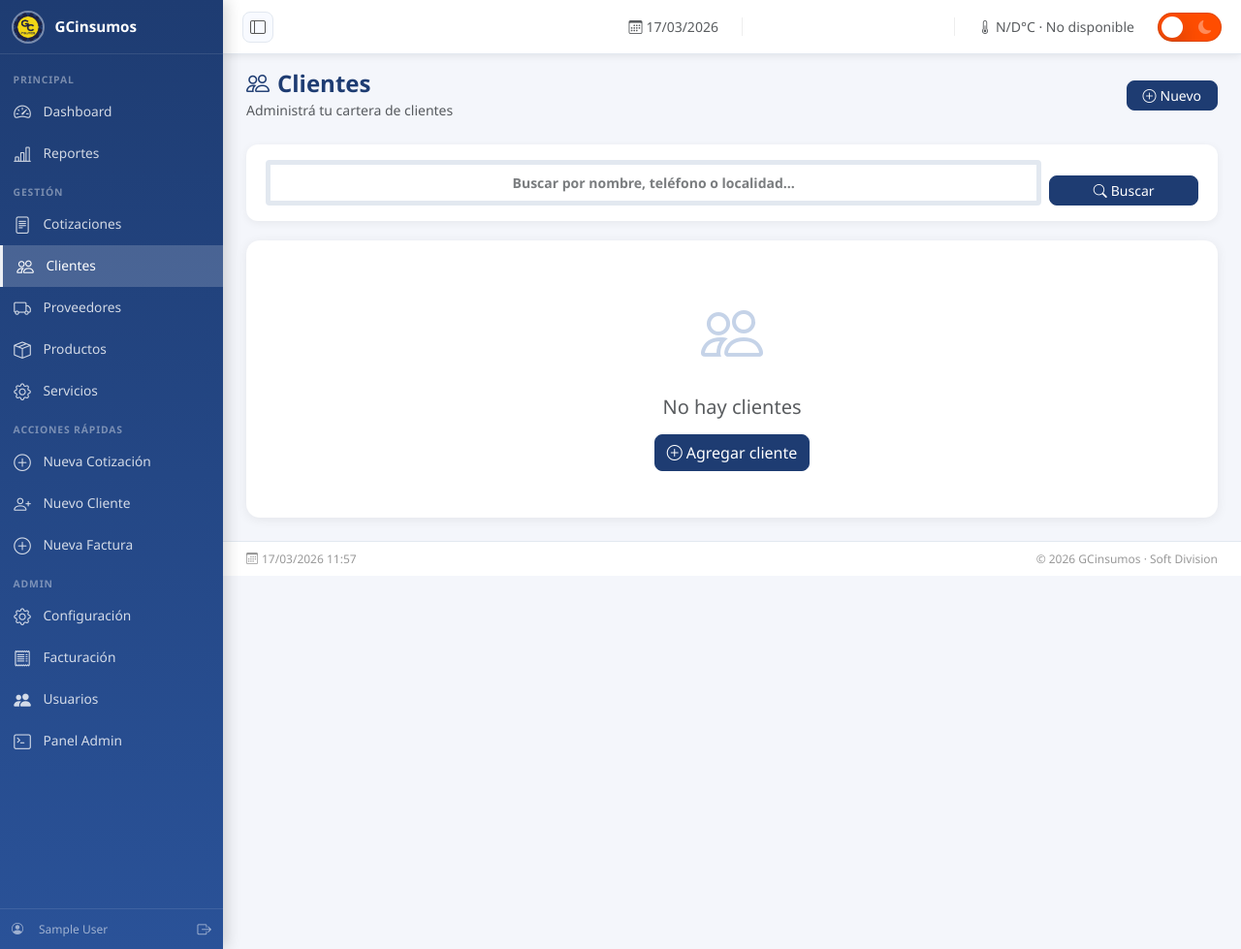
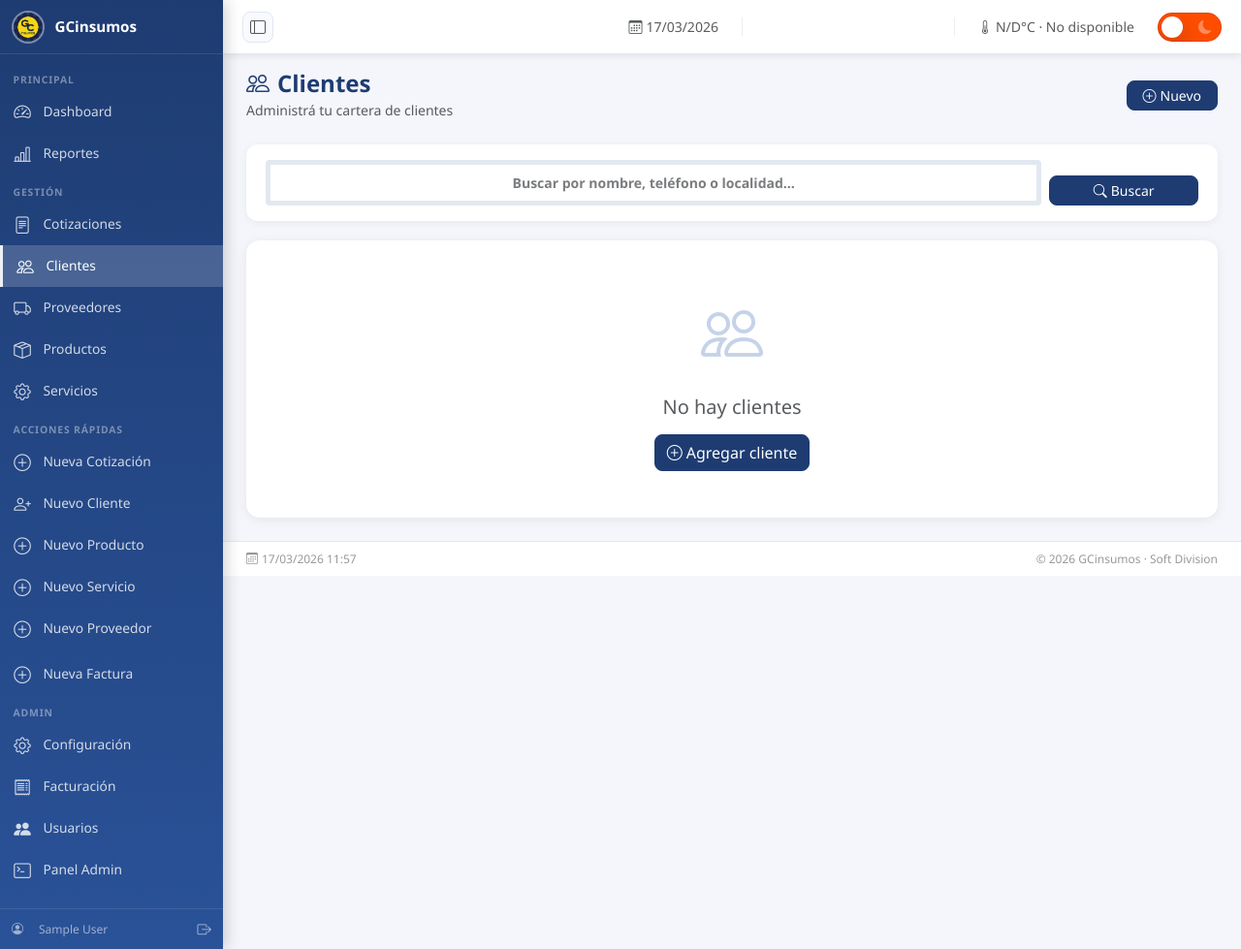
Before and after one commit to Cdruetta/cotizador-3.0, a Django app: page /clientes/ in a window 1280 px wide. Shown: the whole page at 97% size. Run offline with Django 4.2, Linux system fonts and the light colour scheme; the visitor is signed in with stand-in values (Sample User, id 1); data that the repository does not hold is empty.

Commit message:
fix acciones rapidas

```diff
--- a/backend/templates/base.html
+++ b/backend/templates/base.html
@@ -362,9 +362,22 @@
     <a href="{% url 'cliente_create' %}" class="nav-link">
       <i class="bi bi-person-plus"></i><span class="lbl">Nuevo Cliente</span>
     </a>
-    <a href="{% url 'factura_create' %}" class="nav-link">
+
+    <a href="{% url 'producto_create' %}" class="nav-link">
+      <i class="bi bi-plus-circle"></i><span class="lbl">Nuevo Producto</span>
+    </a>
+    <a href="{% url 'producto_create' %}?tipo_multiple=servicio_soft,servicio_hard" class="nav-link">
+      <i class="bi bi-plus-circle"></i><span class="lbl">Nuevo Servicio</span>
+    </a>
+    <a href="{% url 'proveedor_create' %}" class="nav-link">
+      <i class="bi bi-plus-circle"></i><span class="lbl">Nuevo Proveedor</span>
+    </a>
+
+    <a href="{% url 'factura_create' %}" class="nav-link mt-1">
       <i class="bi bi-plus-circle"></i><span class="lbl">Nueva Factura</span>
     </a>
+
+
     {% if user.is_staff %}
     <div class="nav-section">Admin</div>
     <a href="{% url 'configuracion' %}" class="nav-link {% if request.resolver_match.url_name == 'configuracion' %}active{% endif %}">
```
